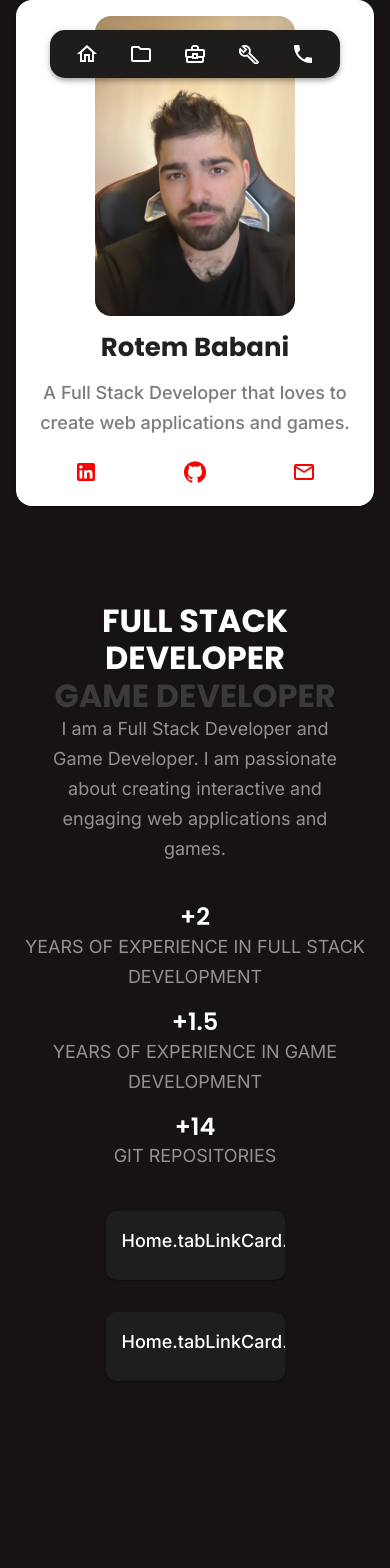
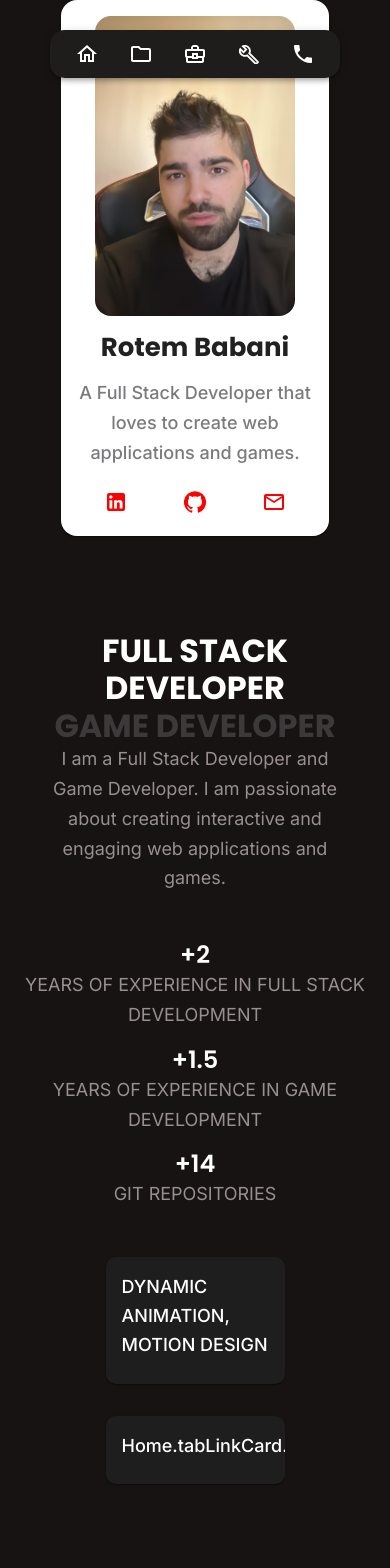
Before and after one commit to rotembab/resume-frontend, a React (Vite) app: page / in a window 390 px wide. Shown: the top 1568 px of the page. Built offline with nearby package versions, Linux system fonts and the light colour scheme.

Commit message:
adjusted breakpoints in the website

```diff
--- a/src/App.tsx
+++ b/src/App.tsx
@@ -20,14 +20,14 @@ export default function App() {
           md: '160px',
         },
       }}
-      maxWidth='lg'
+      maxWidth='md'
     >
       <Grid spacing={12} container>
         <NavMenu />
         <Grid
           size={{
             xs: 12,
-            lg: 4,
+            md: 4,
           }}
         >
           <DetailsCard />
@@ -35,7 +35,7 @@ export default function App() {
         <Grid
           size={{
             xs: 12,
-            lg: 8,
+            md: 8,
           }}
         >
           <Routes>
--- a/src/components/pages/home/home-content.component.tsx
+++ b/src/components/pages/home/home-content.component.tsx
@@ -9,7 +9,7 @@ export const HomeContent = () => {
   const { t } = useTranslation();
   return (
     <SlideFadeTransition transitionKey={location.pathname}>
-      <Grid container rowSpacing={5}>
+      <Grid container rowSpacing={6}>
         <Grid size={12}>
           <Typography variant='h1'>{t('Home.heading1')}</Typography>
           <Typography color='headingDarkColor' variant='h1'>
--- a/src/components/pages/home/home-tab-links/home-tab-links.component.tsx
+++ b/src/components/pages/home/home-tab-links/home-tab-links.component.tsx
@@ -9,7 +9,7 @@ export const HomeTabLinks = () => {
       <Grid size={{ xs: 12, md: 5 }}>
         <TabLinkCard
           link={'/'}
-          title={t('Home.tabLinkCard.title')}
+          title={'DYNAMIC ANIMATION, MOTION DESIGN'}
           icon={<></>}
         />
       </Grid>
--- a/src/components/ui/details-card/details-card.component.tsx
+++ b/src/components/ui/details-card/details-card.component.tsx
@@ -5,17 +5,21 @@ import Grid from '@mui/material/Grid2';
 import { detailsCardLinks } from './details-card-links.config';
 import { useTranslation } from 'react-i18next';
 import TempProfilePic from '../../../assets/TempProfilePic.jpeg';
+import { customSizesMediaQuery } from '../../../themes/custom-sizes-query';
+import useMediaQuery from '@mui/material/useMediaQuery';
 
 export const DetailsCard = () => {
   const { t } = useTranslation();
   const location = useLocation();
+  const isBelowMd = useMediaQuery(customSizesMediaQuery.md);
   return (
-    <SlideFadeTransition key={location.pathname}>
+    <SlideFadeTransition transitionKey={location.pathname}>
       <Card
         sx={{
           backgroundColor: 'secondary.main',
           color: 'secondary.contrastText',
-          width: '100%',
+          width: isBelowMd ? '75%' : '100%',
+          margin: isBelowMd ? 'auto' : '0',
           borderRadius: '1rem',
           textAlign: 'center',
           padding: '1rem',
```
